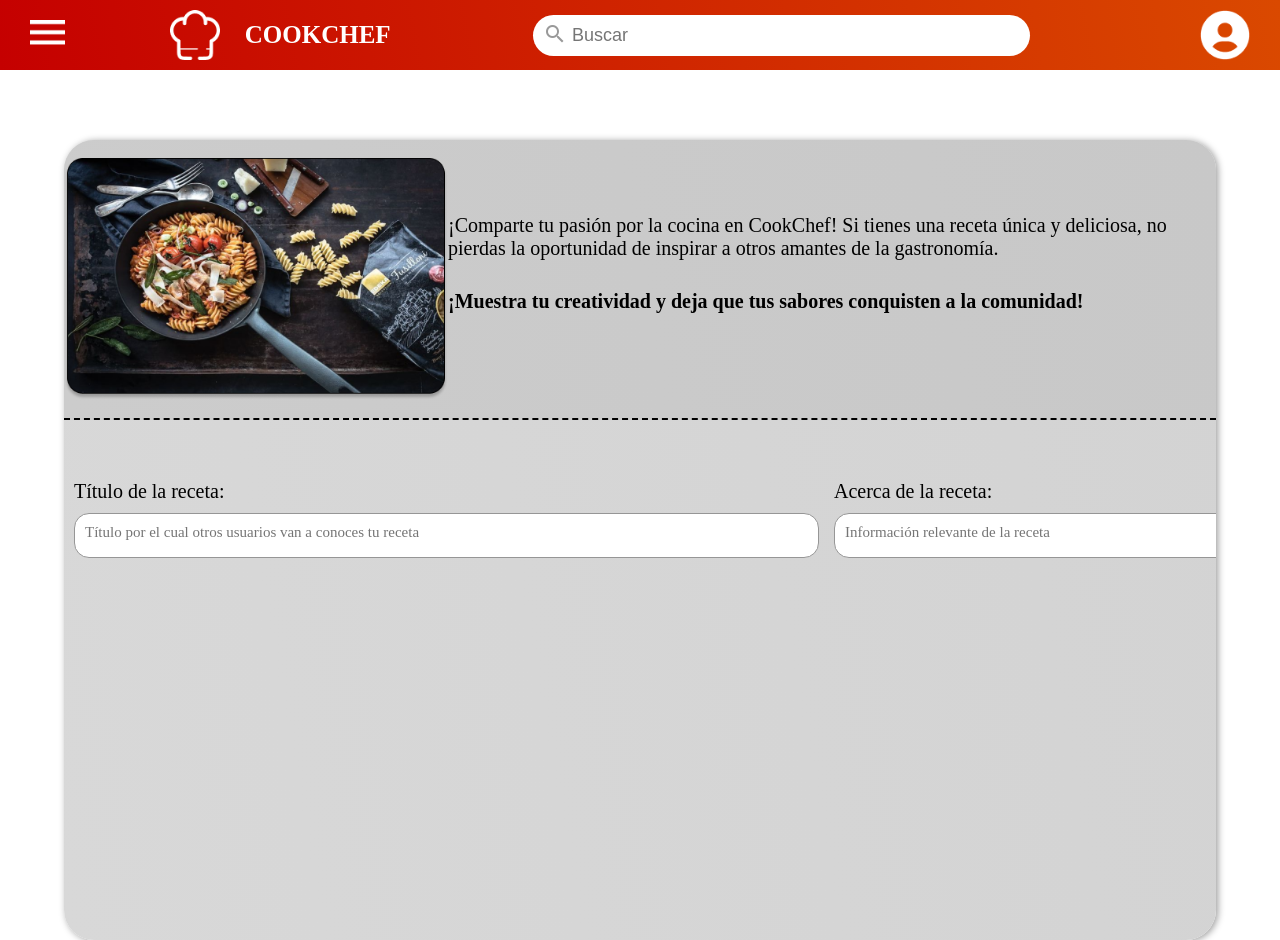
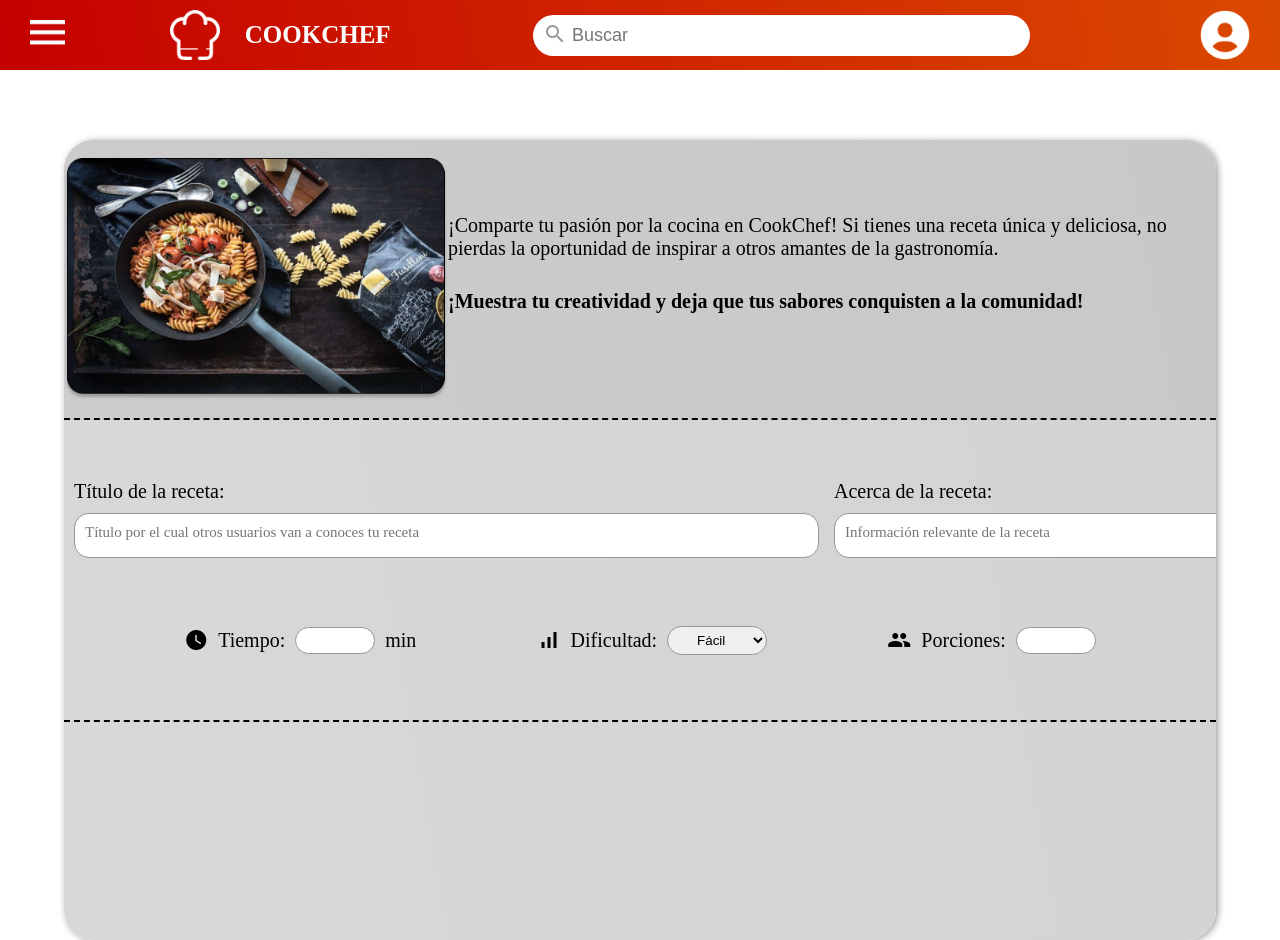
Before and after one commit to Kevinjr2912/Proyecto_C1, an Angular app in the folder recipe_project_front/: page / in a window 1280 px wide. Built offline with nearby package versions, Linux system fonts and the light colour scheme.

Commit message:
add: inputs de informaciones adicionales

```diff
--- a/recipe_project_front/src/app/add-recipe-page/add-recipe-page.component.css
+++ b/recipe_project_front/src/app/add-recipe-page/add-recipe-page.component.css
@@ -1,5 +1,5 @@
 .container-son {
-  box-sizing: border-box;
+  font-family: cursive;
   width: 90vw;
   background: rgb(211, 211, 211);
   background: linear-gradient(
@@ -12,7 +12,7 @@
   margin-top: 70px;
   border-radius: 30px;
   overflow: hidden;
-  box-shadow: 2px 1px 7px #9D9D9D;
+  box-shadow: 2px 1px 7px #9d9d9d;
 }
 
 .container-title {
@@ -62,3 +62,51 @@
   margin-top: 60px;
   display: flex;
 }
+
+.box-information-additional {
+  height: 70px;
+  margin-top: 20px;
+  padding-bottom: 120px;
+  display: flex;
+  align-items: center;
+  justify-content: space-evenly;
+  border-bottom: 2px dashed black;
+}
+
+.box-information-additional p {
+  font-size: 20px;
+}
+
+.box-information-additional input {
+  outline: none;
+  width: 80px;
+  padding: 5px;
+  text-align: center;
+  border: 1px solid #969696;
+  border-radius: 30px;
+}
+
+#option-dificult {
+  width: 100px;
+  padding: 5px;
+  text-align: center;
+  outline: none;
+  border: 1px solid #969696;
+  border-radius: 30px;
+}
+
+.box-time,
+.box-difficult,
+.box-diners {
+  display: flex;
+  align-items: center;
+  justify-content: center;
+  margin-top: 80px;
+  gap: 10px;
+}
+
+.box-icon {
+  display: flex;
+  justify-content: center;
+  align-items: center;
+}
--- a/recipe_project_front/src/app/add-recipe-page/add-recipe-page.component.html
+++ b/recipe_project_front/src/app/add-recipe-page/add-recipe-page.component.html
@@ -29,6 +29,40 @@
           [placeholder]="input.content"
         ></app-information-main>
       </div>
+      <div class="box-information-additional">
+        <div class="box-time">
+          <div class="box-icon">
+            <span class="material-icons"> watch_later </span>
+          </div>
+          <div>
+            <p>Tiempo:</p>
+          </div>
+          <input type="text" />
+          <p>min</p>
+        </div>
+        <div class="box-difficult">
+          <div class="box-icon">
+            <span class="material-icons"> signal_cellular_alt </span>
+          </div>
+          <div>
+            <p>Dificultad:</p>
+          </div>
+          <select name="" id="option-dificult">
+            <option value="Fácil">Fácil</option>
+            <option value="Intermedio">Intermedio</option>
+            <option value="Difícil">Difícil</option>
+          </select>
+        </div>
+        <div class="box-diners">
+          <div class="box-icon">
+            <span class="material-icons"> group </span>
+          </div>
+          <div>
+            <p>Porciones:</p>
+          </div>
+          <input type="text" />
+        </div>
+      </div>
     </form>
   </div>
 </div>
```
